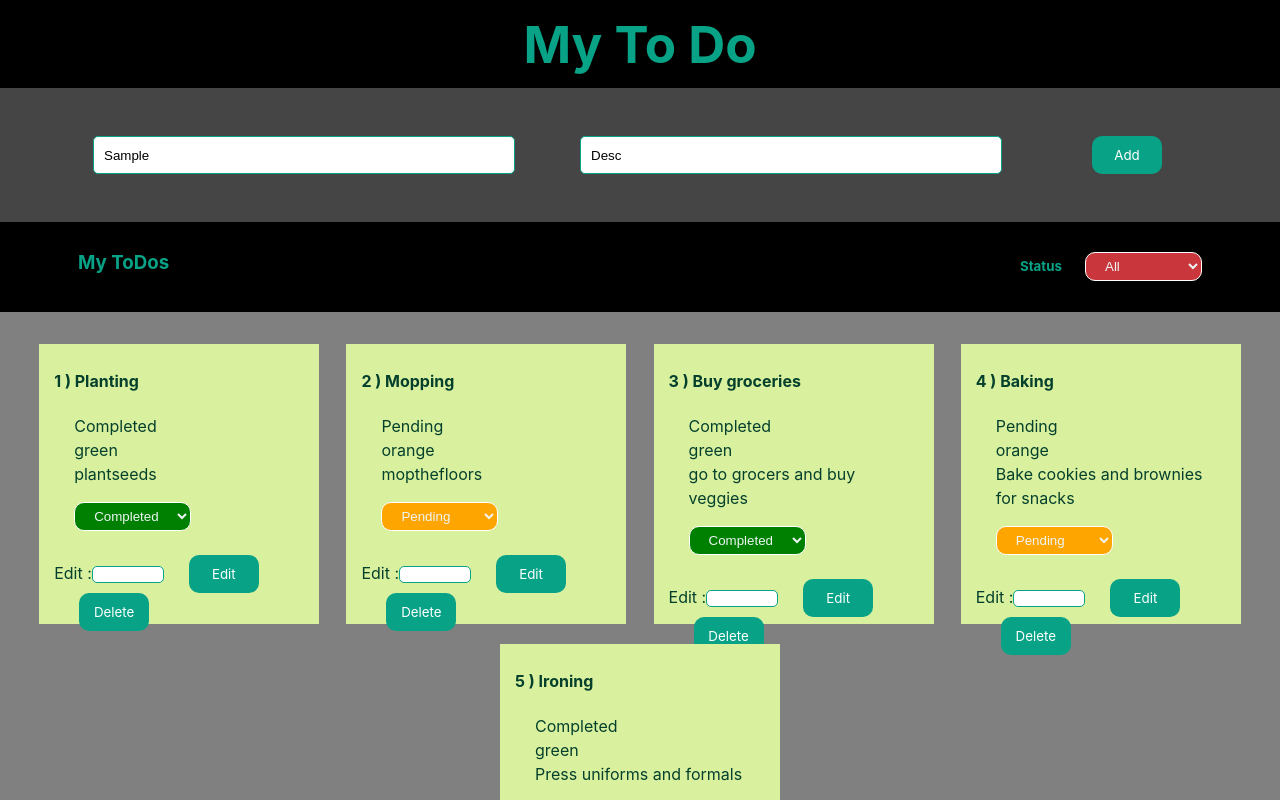
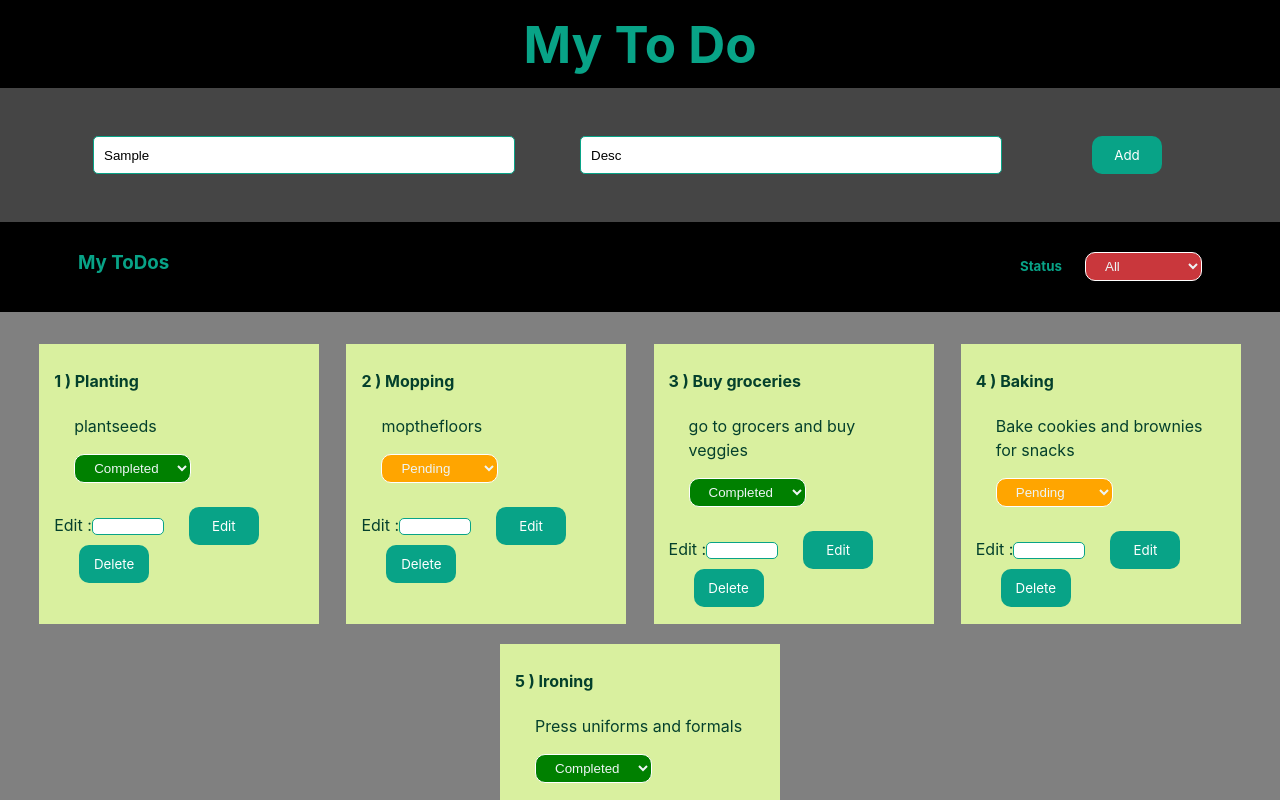
Before and after one commit to DeepikaaAPA/ToDoApp, a React (Vite) app: page / in a window 1280 px wide. Shown: the top 800 px of the page. Built offline with nearby package versions, Linux system fonts and the light colour scheme.

Commit message:
remove :unwanted displaty checks in card desc

```diff
--- a/src/Components/TaskCard.jsx
+++ b/src/Components/TaskCard.jsx
@@ -6,7 +6,8 @@ export function TaskCard({ index, task, setTasksList, tasksList }) {
   console.log(index, task.status);
   let color = task.status == "Completed" ? "green" : "orange";
   const [statusBg, setStatusBg] = useState(color);
-const [        EditBtnText,setEditButtonText]=useState("Edit")
+  const [EditBtnText, setEditButtonText] = useState("Edit");
+  const [editInput, setEditInput] = useState("");
   // console.log(color, statusBg);
   useEffect(() => {
     setStatusBg(color);
@@ -20,11 +21,7 @@ const [        EditBtnText,setEditButtonText]=useState("Edit")
         {task.name}
       </h4>
       <p>
-        {task.status}
-        <br></br>
-        {statusBg}
-        <br></br>
-        {task.desc}
+          {task.desc}
       </p>
       <select
         onChange={(event) => {
@@ -63,7 +60,10 @@ const [        EditBtnText,setEditButtonText]=useState("Edit")
       <button
         className="btn"
         onClick={() => {
-          setEditButtonText(editMode?"Edit":"Save")
+          if (editMode) {
+            console.log(editInputText);
+          }
+          setEditButtonText(editMode ? "Edit" : "Save");
           setEditMode(!editMode);
         }}
       >
```
